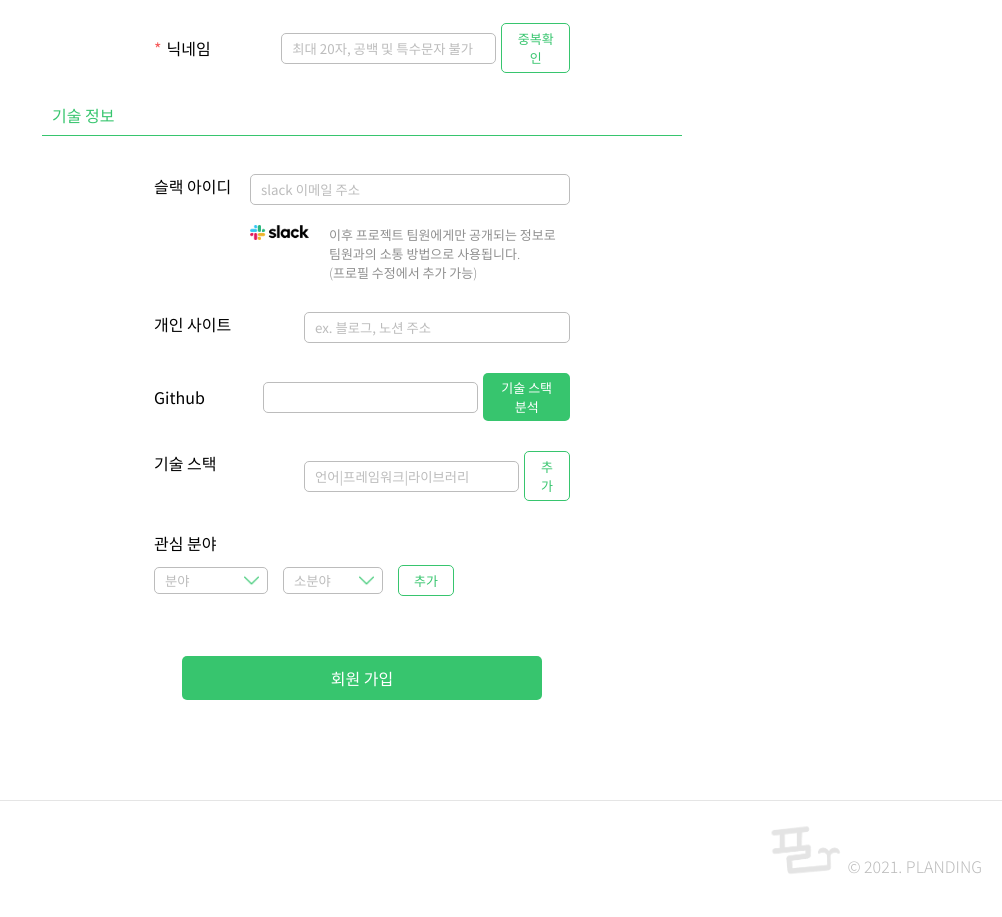
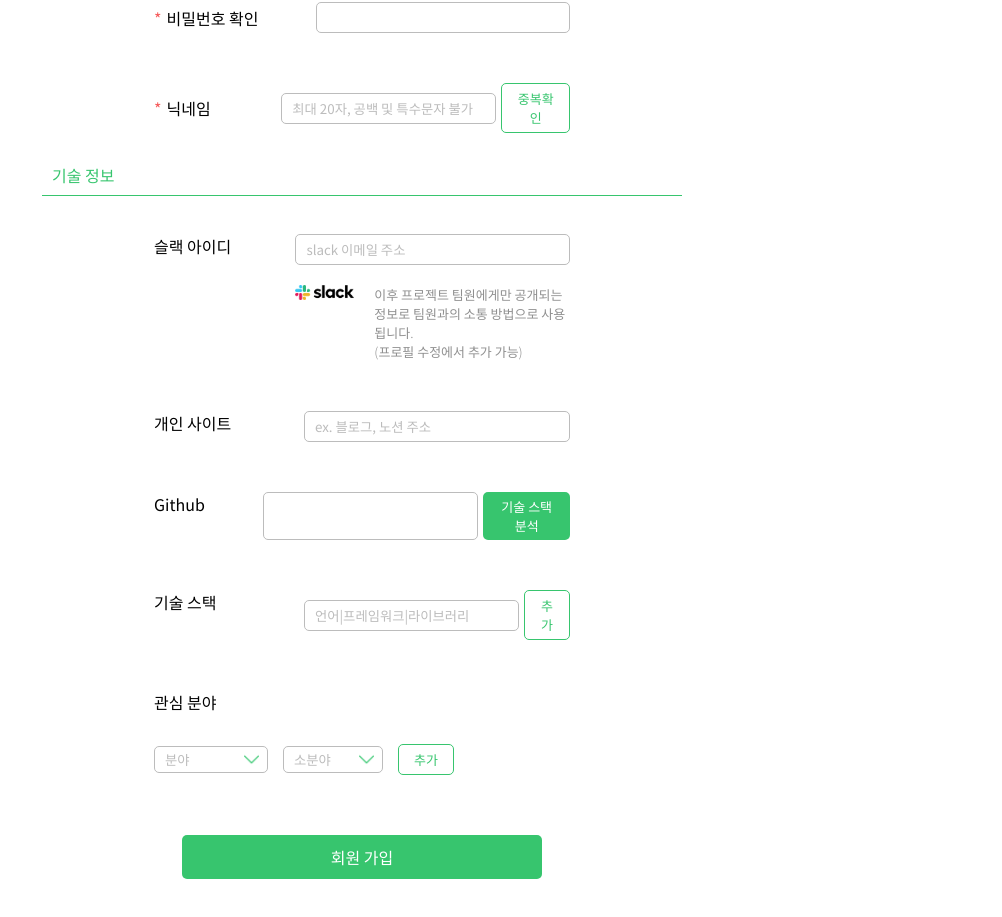
Before and after one commit to PLANDING/Planding-FrontEnd, a React (Create React App) app: page /register in a window 1280 px wide. Shown: the part 523-1440 px from the top of the page, without its empty margins (278-1280 px from the left). Built offline with nearby package versions, Linux system fonts and the light colour scheme.

Commit message:
design : user form UI

```diff
--- a/src/components/Register/GithubForm.jsx
+++ b/src/components/Register/GithubForm.jsx
@@ -36,7 +36,7 @@ const GithubForm = ({ onChange }) => {
   };
 
   return (
-    <FieldWrapper className="row-container">
+    <FieldWrapper dir="row">
       <Label>Github</Label>
       <input
         type="url"
--- a/src/components/Register/TagList.jsx
+++ b/src/components/Register/TagList.jsx
@@ -30,7 +30,6 @@ const TagList = ({ arr, onClickDel, isInterest }) => {
 };
 export default TagList;
 const TagWrapper = styled.div`
-  margin-top: 30px;
   gap: 10px;
   #del-btn {
     padding: 0;
--- a/src/components/common/Flex.jsx
+++ b/src/components/common/Flex.jsx
@@ -23,4 +23,5 @@ export const Flex = styled.div`
     `
   justify-content: space-between;`};
   gap: ${(props) => props.gap};
+  width: ${(props) => props.width};
 `;
--- a/src/components/common/InterestForm.jsx
+++ b/src/components/common/InterestForm.jsx
@@ -41,7 +41,7 @@ const InterestForm = ({ fundingInterestArr, setFundingInterestArr, type }) => {
     }
   };
   return (
-    <FieldWrapper dir="column" gap="10px">
+    <FieldWrapper dir="column" gap="30px">
       <Label>관심 분야</Label>
       <div className="row-container">
         <Select
--- a/src/pages/Register.jsx
+++ b/src/pages/Register.jsx
@@ -54,6 +54,7 @@ const Form = styled.form`
   margin-top: 50px;
   gap: 30px;
   input[type='text'],
+  input[type='email'],
   input[type='password'],
   input[type='url'] {
     flex: 1;
@@ -84,7 +85,7 @@ export const Devider = styled.div`
 `;
 export const InfoWrapper = styled.div`
   align-items: center;
-  gap: 30px;
+  gap: 50px;
   & > div {
     width: 65%;
   }
```
